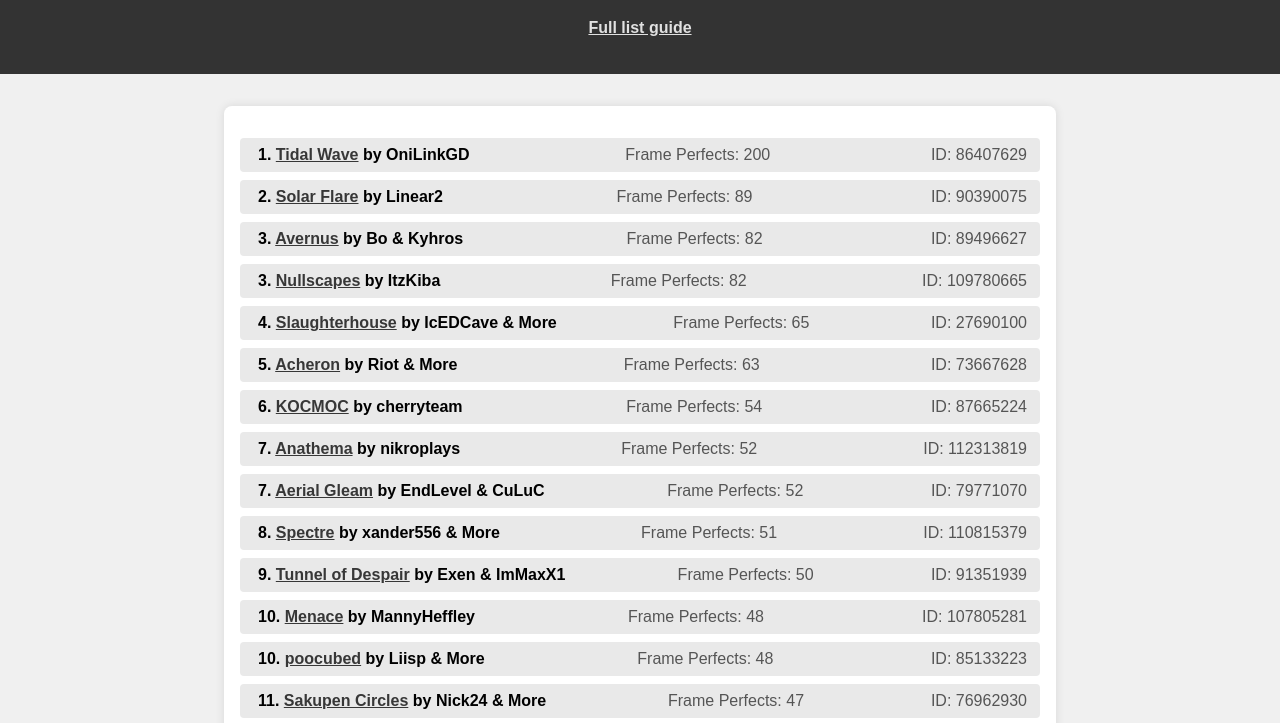
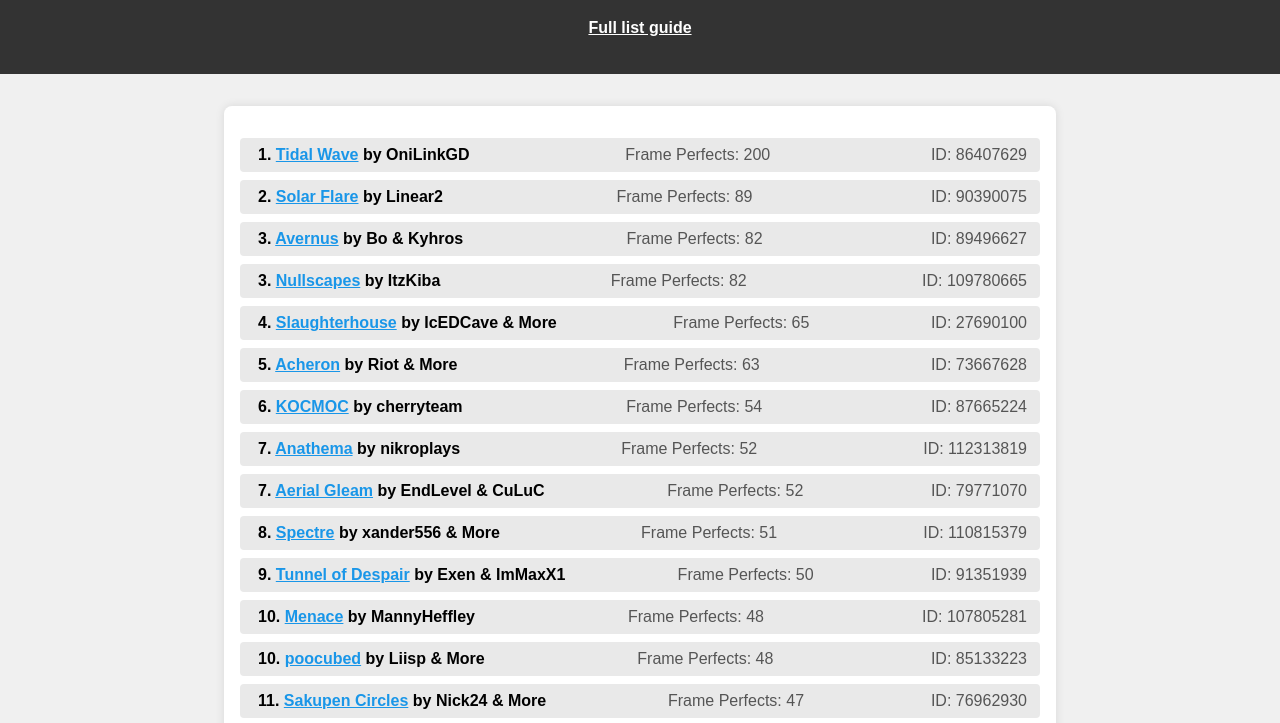
Before and after one commit to JustSomeCarrot/OHDL-Objectively-hardest-demon-list-, a plain HTML site: page index.html in a window 1280 px wide. Shown: the part 77-800 px from the top of the page. Drawn offline with Linux system fonts and the light colour scheme.

Commit message:
Made some color changes n stuff

```diff
--- a/index.html
+++ b/index.html
@@ -1,4 +1,4 @@
- <!doctype html>
+                <!doctype html>
                 <html lang="en">
                     <head>
                         <meta charset="UTF-8" />
@@ -26,7 +26,7 @@
                                 box-shadow: 0 0 10px rgba(0, 0, 0, 0.1);
                             }
                             h4 a {
-                                color: #e1e1e1;
+                                color: white;
                             }
                             .demon-list {
                                 list-style-type: none;
@@ -55,7 +55,7 @@
                                 margin-top: 2em;
                             }
                             a {
-                                color: #373737;
+color: #1996e8;
                             }
                         </style>
                     </head>
```
Also changed, not shown: explain.html (+2 -2 lines).
